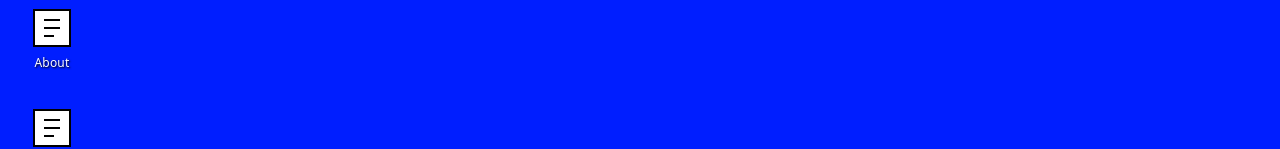
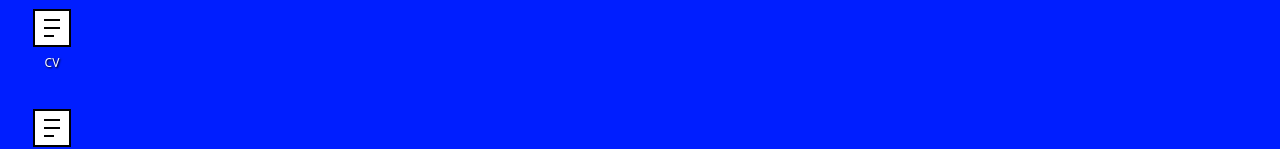
Before and after one commit to F-Kostic/netlify_website, a React (Vite) app: page / in a window 1280 px wide. Shown: the part 316-465 px from the top of the page. Built offline with nearby package versions, Linux system fonts and the light colour scheme.

Commit message:
CV file name change

```diff
--- a/src/App.tsx
+++ b/src/App.tsx
@@ -78,8 +78,8 @@ const Win98Portfolio = () => {
   // CUSTOMIZE: Add/remove/edit desktop icons here
   const [desktopIcons] = useState<DesktopIcon[]>([
     {
-      id: 'about',
-      name: 'About',
+      id: 'cb',
+      name: 'CV',
       type: 'info',
       x: 20,
       y: 320,
```
